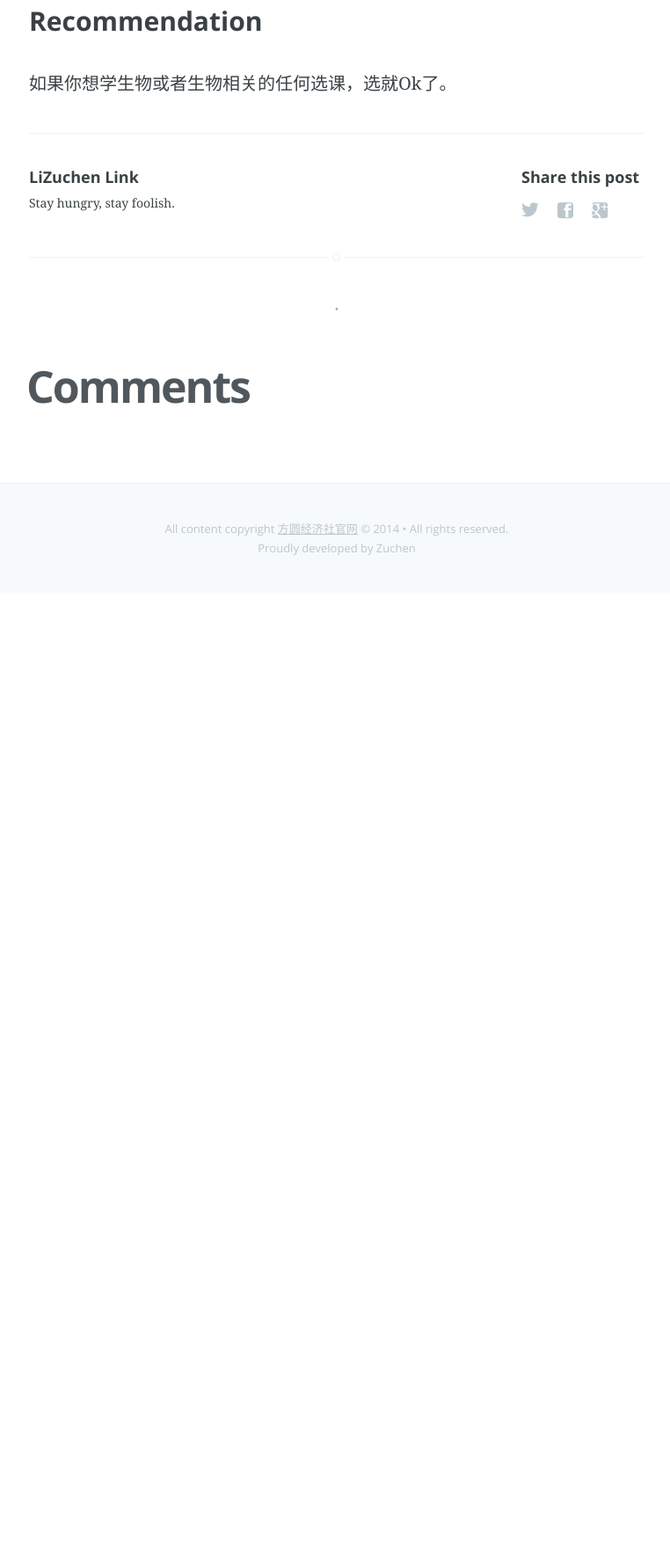
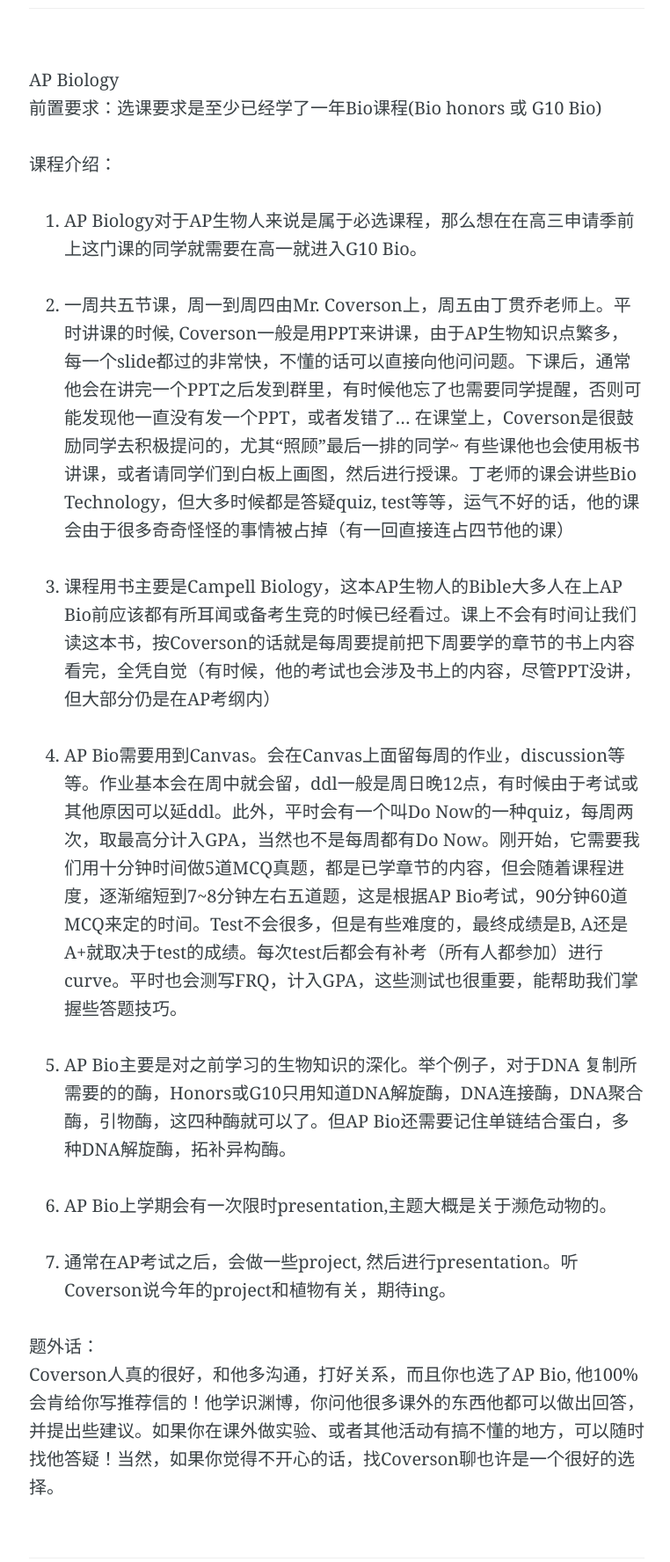
Before and after one commit to bndsecon/bndsecon.github.io, a plain HTML site: page APBio/index.html in a window 1280 px wide. Shown: the part 2644-4420 px from the top of the page at 88% size, without its empty margins (257-1019 px from the left). Before the commit the page ends 3318 px from the top, so only its background shows below. Drawn offline with nearby package versions, Linux system fonts and the light colour scheme; no server answers.

Commit message:
Site updated: 2022-05-07 22:33:03

```diff
--- a/APBio/index.html
+++ b/APBio/index.html
@@ -60,6 +60,32 @@
 <p>期末考试看情况吧，就考过一次不好说，有curve但方式挺阴间的。</p>
 <p>GPA：<br>认真听课不可能下A，G11同学普遍比G12同学高5分左右（懂得都懂）但A+确实需要冲一冲。APbio不是死记硬背的课！拿分要理解然后推理！</p>
 <hr>
+<hr>
+<p>AP Biology<br>前置要求：选课要求是至少已经学了一年Bio课程(Bio honors 或 G10 Bio)</p>
+<p>课程介绍：</p>
+<ol>
+<li>AP Biology对于AP生物人来说是属于必选课程，那么想在在高三申请季前上这门课的同学就需要在高一就进入G10 Bio。</li>
+</ol>
+<ol start="2">
+<li>一周共五节课，周一到周四由Mr. Coverson上，周五由丁贯乔老师上。平时讲课的时候, Coverson一般是用PPT来讲课，由于AP生物知识点繁多，每一个slide都过的非常快，不懂的话可以直接向他问问题。下课后，通常他会在讲完一个PPT之后发到群里，有时候他忘了也需要同学提醒，否则可能发现他一直没有发一个PPT，或者发错了… 在课堂上，Coverson是很鼓励同学去积极提问的，尤其“照顾”最后一排的同学~ 有些课他也会使用板书讲课，或者请同学们到白板上画图，然后进行授课。丁老师的课会讲些Bio Technology，但大多时候都是答疑quiz, test等等，运气不好的话，他的课会由于很多奇奇怪怪的事情被占掉（有一回直接连占四节他的课）</li>
+</ol>
+<ol start="3">
+<li>课程用书主要是Campell Biology，这本AP生物人的Bible大多人在上AP Bio前应该都有所耳闻或备考生竞的时候已经看过。课上不会有时间让我们读这本书，按Coverson的话就是每周要提前把下周要学的章节的书上内容看完，全凭自觉（有时候，他的考试也会涉及书上的内容，尽管PPT没讲，但大部分仍是在AP考纲内）</li>
+</ol>
+<ol start="4">
+<li>AP Bio需要用到Canvas。会在Canvas上面留每周的作业，discussion等等。作业基本会在周中就会留，ddl一般是周日晚12点，有时候由于考试或其他原因可以延ddl。此外，平时会有一个叫Do Now的一种quiz，每周两次，取最高分计入GPA，当然也不是每周都有Do Now。刚开始，它需要我们用十分钟时间做5道MCQ真题，都是已学章节的内容，但会随着课程进度，逐渐缩短到7~8分钟左右五道题，这是根据AP Bio考试，90分钟60道MCQ来定的时间。Test不会很多，但是有些难度的，最终成绩是B, A还是A+就取决于test的成绩。每次test后都会有补考（所有人都参加）进行curve。平时也会测写FRQ，计入GPA，这些测试也很重要，能帮助我们掌握些答题技巧。</li>
+</ol>
+<ol start="5">
+<li>AP Bio主要是对之前学习的生物知识的深化。举个例子，对于DNA 复制所需要的的酶，Honors或G10只用知道DNA解旋酶，DNA连接酶，DNA聚合酶，引物酶，这四种酶就可以了。但AP Bio还需要记住单链结合蛋白，多种DNA解旋酶，拓补异构酶。</li>
+</ol>
+<ol start="6">
+<li>AP Bio上学期会有一次限时presentation,主题大概是关于濒危动物的。</li>
+</ol>
+<ol start="7">
+<li>通常在AP考试之后，会做一些project, 然后进行presentation。听Coverson说今年的project和植物有关，期待ing。</li>
+</ol>
+<p>题外话：<br>Coverson人真的很好，和他多沟通，打好关系，而且你也选了AP Bio, 他100%会肯给你写推荐信的！他学识渊博，你问他很多课外的东西他都可以做出回答，并提出些建议。如果你在课外做实验、或者其他活动有搞不懂的地方，可以随时找他答疑！当然，如果你觉得不开心的话，找Coverson聊也许是一个很好的选择。</p>
+<hr>
 <h4 id="Recommendation"><a href="#Recommendation" class="headerlink" title="Recommendation"></a>Recommendation</h4><p>如果你想学生物或者生物相关的任何选课，选就Ok了。</p>
 
     </section>
```
